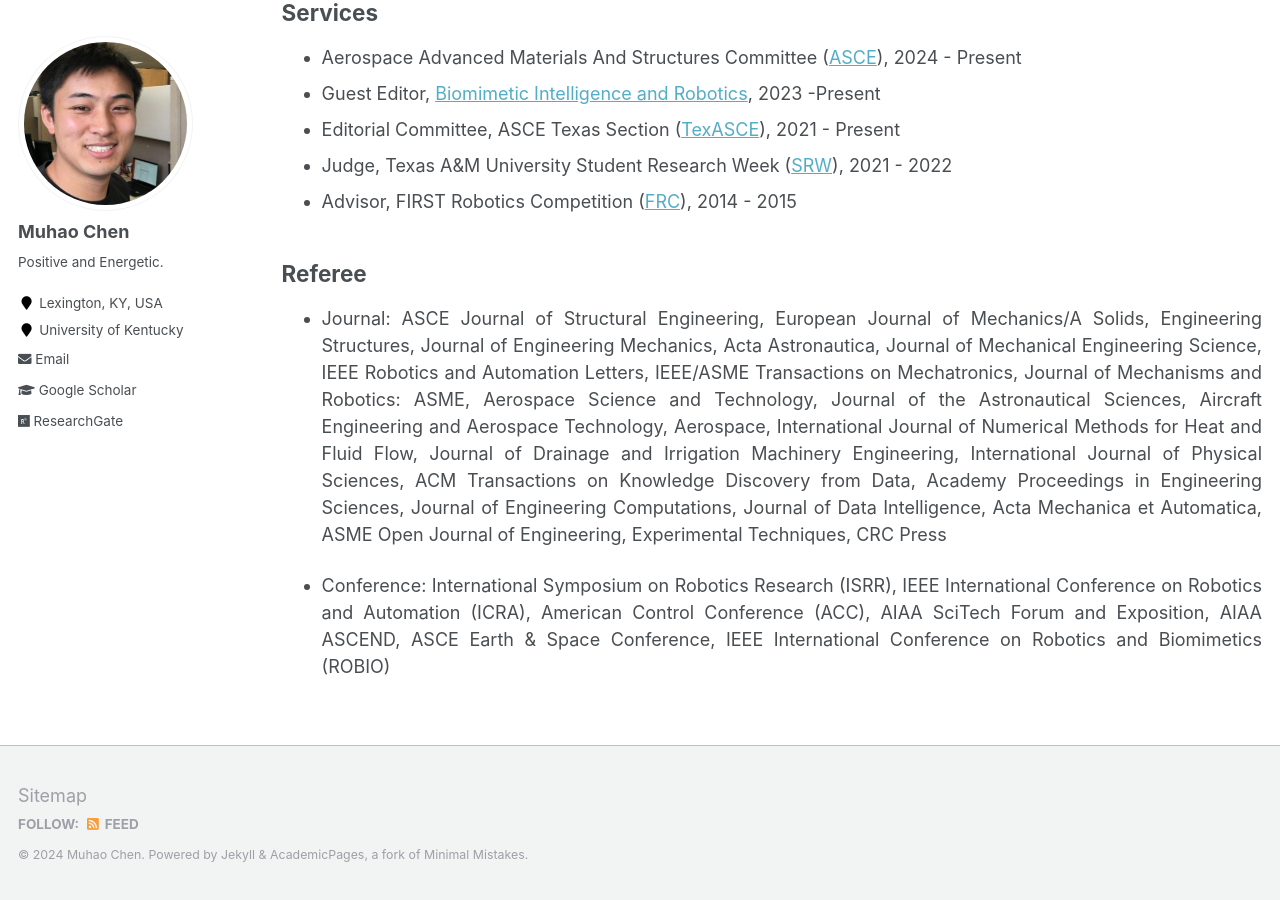
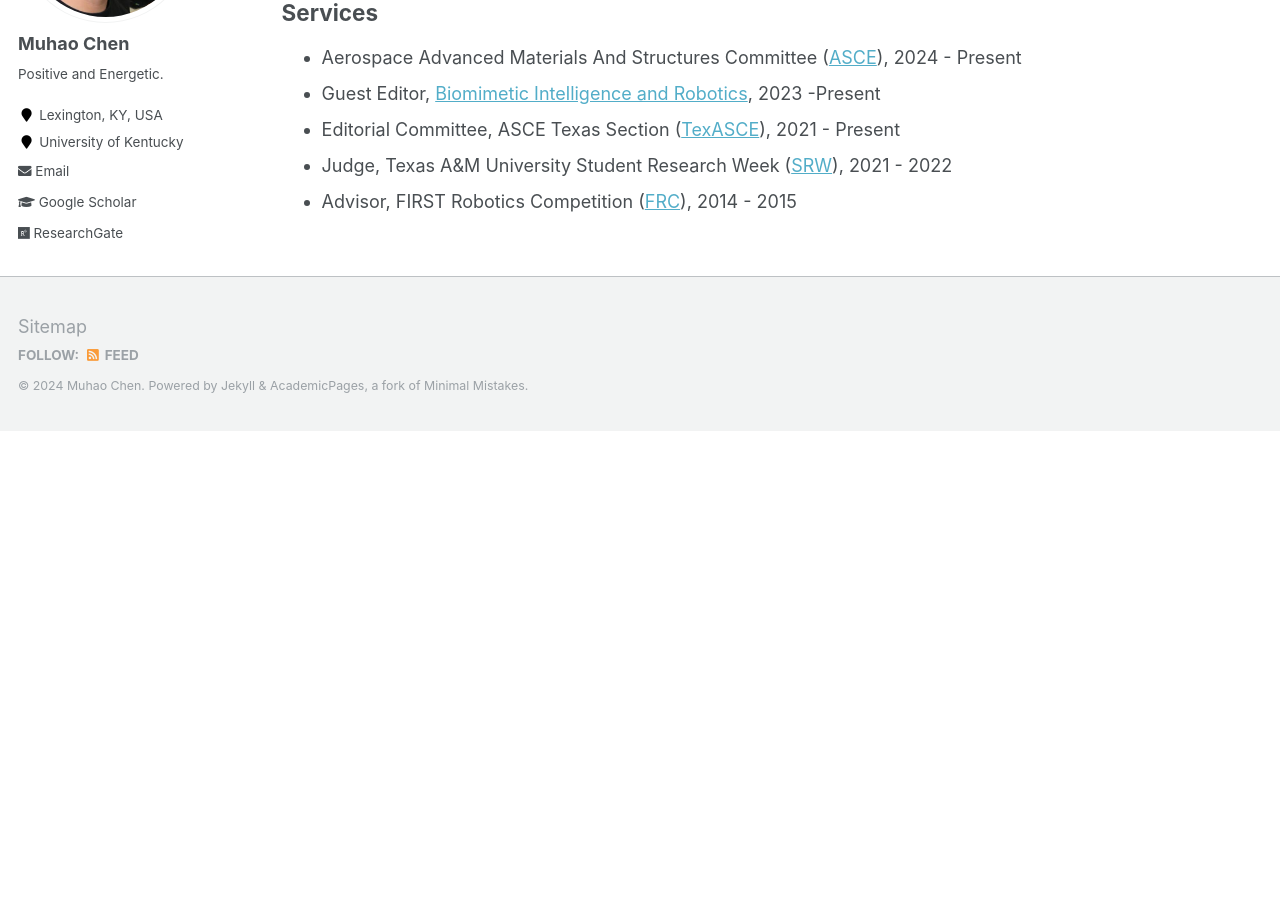
Before and after one commit to Muhao-Chen/muhao-chen.github.io, a Jekyll site: the page built from _pages/professional-activities.md, in a window 1280 px wide and 900 px high, scrolled down 2505 px. Built offline with Jekyll 4.4.1, drawn with Linux system fonts in a browser that asks for light colours; after the commit the page ends 2936 px from its top, so only the background shows below that.

Commit message:
Update professional-activities.md

```diff
--- a/_pages/professional-activities.md
+++ b/_pages/professional-activities.md
@@ -100,10 +100,10 @@ toc_max_header: 1
 * Advisor, FIRST Robotics Competition ([FRC](https://www.firstinspires.org/robotics/frc)), 2014 - 2015
 <!-- , [Special Issue](https://www.sciencedirect.com/journal/biomimetic-intelligence-and-robotics/about/call-for-papers#biomimetic-soft-robotics-actuation-sensing-and-integration): Biomimetic Soft Robotics: Actuation, Sensing and Integration -->
 
-## Referee
+<!-- ## Referee
 * Journal: ASCE Journal of Structural Engineering, European Journal of Mechanics/A Solids, Engineering Structures, Journal of Engineering Mechanics, Acta Astronautica, Journal of Mechanical Engineering Science, IEEE Robotics and Automation Letters, IEEE/ASME Transactions on Mechatronics, Journal of Mechanisms and Robotics: ASME, Aerospace Science and Technology, Journal of the Astronautical Sciences, Aircraft Engineering and Aerospace Technology, Aerospace, International Journal of Numerical Methods for Heat and Fluid Flow, Journal of Drainage and Irrigation Machinery Engineering, International Journal of Physical Sciences, ACM Transactions on Knowledge Discovery from Data, Academy Proceedings in Engineering Sciences, Journal of Engineering Computations, Journal of Data Intelligence, Acta Mechanica et Automatica, ASME Open Journal of Engineering, Experimental Techniques, CRC Press
 
-* Conference: International Symposium on Robotics Research (ISRR), IEEE International Conference on Robotics and Automation (ICRA), American Control Conference (ACC), AIAA SciTech Forum and Exposition, AIAA ASCEND, ASCE Earth & Space Conference, IEEE International Conference on Robotics and Biomimetics (ROBIO)
+* Conference: International Symposium on Robotics Research (ISRR), IEEE International Conference on Robotics and Automation (ICRA), American Control Conference (ACC), AIAA SciTech Forum and Exposition, AIAA ASCEND, ASCE Earth & Space Conference, IEEE International Conference on Robotics and Biomimetics (ROBIO) -->
 
 </div>
 <!-- Wireless Communications and Mobile Computing,  -->
```
